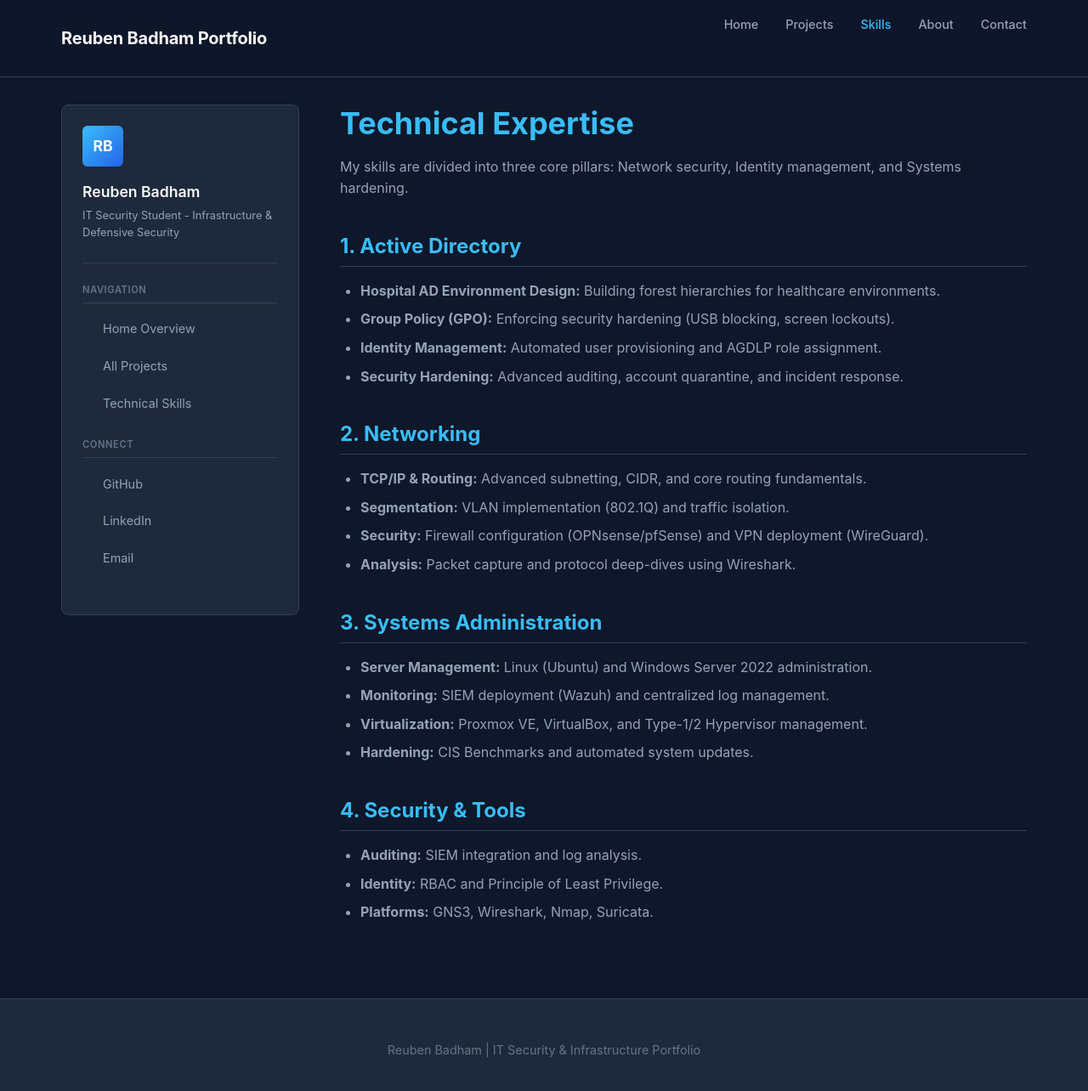
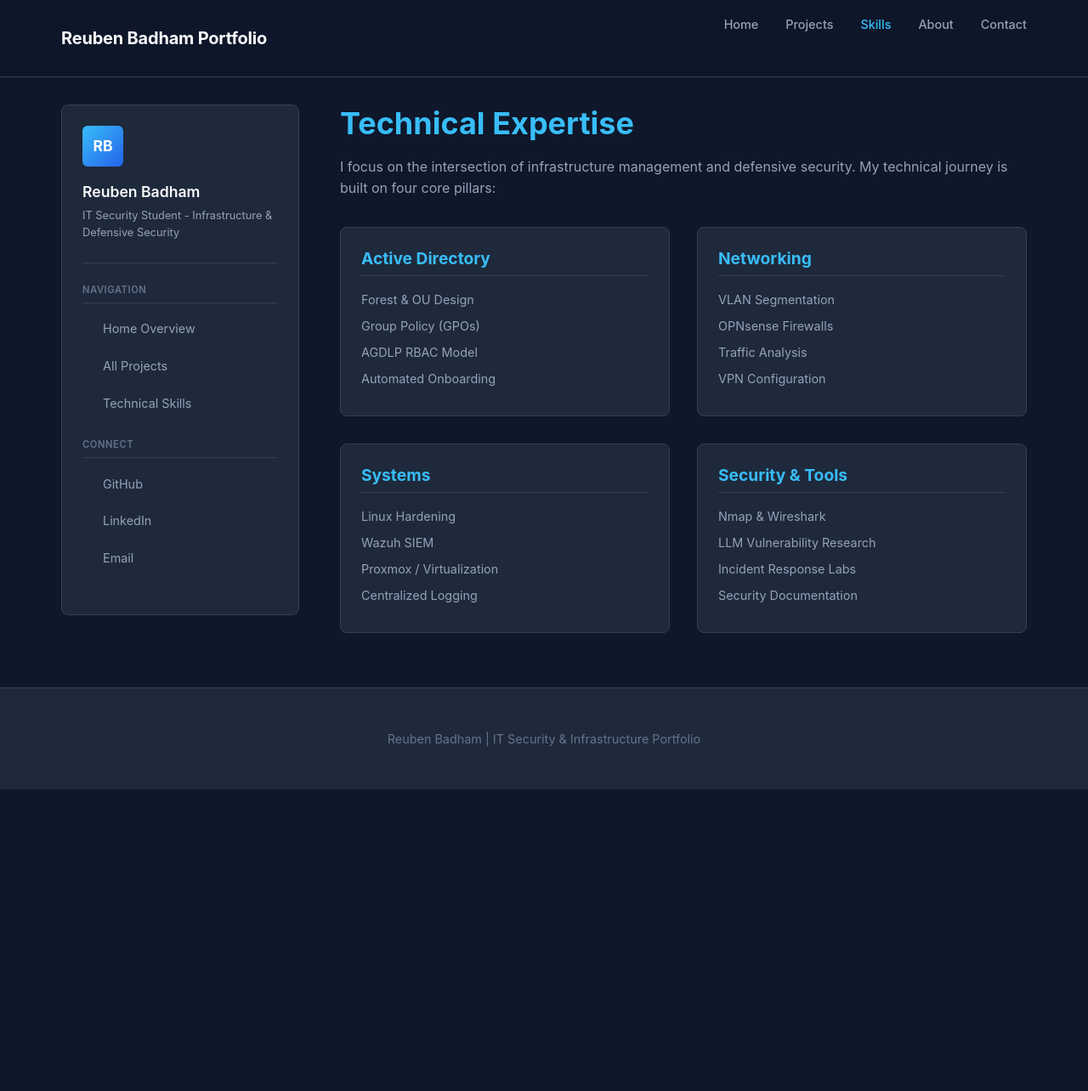
Before and after one commit to Sin9ularity1/Portfolio, a Jekyll site: the page built from skills.md, in a window 1280 px wide and 1295 px high. Shown: the top 1284 px of the window at 85% size. Built offline with Jekyll 4.4.1, drawn with Linux system fonts in a browser that asks for light colours.

Commit message:
modified skills, about and contact

```diff
--- a/skills.md
+++ b/skills.md
@@ -5,27 +5,89 @@ title: Technical Skills
 
 # Technical Expertise
 
-My skills are divided into three core pillars: Network security, Identity management, and Systems hardening.
+I focus on the intersection of infrastructure management and defensive security. My technical journey is built on four core pillars:
 
-## 1. Active Directory
-*   **Hospital AD Environment Design:** Building forest hierarchies for healthcare environments.
-*   **Group Policy (GPO):** Enforcing security hardening (USB blocking, screen lockouts).
-*   **Identity Management:** Automated user provisioning and AGDLP role assignment.
-*   **Security Hardening:** Advanced auditing, account quarantine, and incident response.
+<div class="skills-grid">
+    <div class="skill-card">
+        <h3>Active Directory</h3>
+        <ul>
+            <li>Forest & OU Design</li>
+            <li>Group Policy (GPOs)</li>
+            <li>AGDLP RBAC Model</li>
+            <li>Automated Onboarding</li>
+        </ul>
+    </div>
 
-## 2. Networking
-*   **TCP/IP & Routing:** Advanced subnetting, CIDR, and core routing fundamentals.
-*   **Segmentation:** VLAN implementation (802.1Q) and traffic isolation.
-*   **Security:** Firewall configuration (OPNsense/pfSense) and VPN deployment (WireGuard).
-*   **Analysis:** Packet capture and protocol deep-dives using Wireshark.
+    <div class="skill-card">
+        <h3>Networking</h3>
+        <ul>
+            <li>VLAN Segmentation</li>
+            <li>OPNsense Firewalls</li>
+            <li>Traffic Analysis</li>
+            <li>VPN Configuration</li>
+        </ul>
+    </div>
 
-## 3. Systems Administration
-*   **Server Management:** Linux (Ubuntu) and Windows Server 2022 administration.
-*   **Monitoring:** SIEM deployment (Wazuh) and centralized log management.
-*   **Virtualization:** Proxmox VE, VirtualBox, and Type-1/2 Hypervisor management.
-*   **Hardening:** CIS Benchmarks and automated system updates.
+    <div class="skill-card">
+        <h3>Systems</h3>
+        <ul>
+            <li>Linux Hardening</li>
+            <li>Wazuh SIEM</li>
+            <li>Proxmox / Virtualization</li>
+            <li>Centralized Logging</li>
+        </ul>
+    </div>
 
-## 4. Security & Tools
-*   **Auditing:** SIEM integration and log analysis.
-*   **Identity:** RBAC and Principle of Least Privilege.
-*   **Platforms:** GNS3, Wireshark, Nmap, Suricata.
+    <div class="skill-card">
+        <h3>Security & Tools</h3>
+        <ul>
+            <li>Nmap & Wireshark</li>
+            <li>LLM Vulnerability Research</li>
+            <li>Incident Response Labs</li>
+            <li>Security Documentation</li>
+        </ul>
+    </div>
+</div>
+
+<style>
+.skills-grid {
+    display: grid;
+    grid-template-columns: repeat(2, 1fr);
+    gap: 2rem;
+    margin-top: 2rem;
+}
+
+.skill-card {
+    background: var(--card-bg);
+    padding: 1.5rem;
+    border-radius: 8px;
+    border: 1px solid var(--border-color);
+}
+
+.skill-card h3 {
+    margin-top: 0;
+    color: var(--accent-color);
+    font-size: 1.2rem;
+    border-bottom: 1px solid var(--border-color);
+    padding-bottom: 0.5rem;
+    margin-bottom: 1rem;
+}
+
+.skill-card ul {
+    list-style: none;
+    padding: 0;
+    margin: 0;
+}
+
+.skill-card li {
+    font-size: 0.9rem;
+    margin-bottom: 0.5rem;
+    color: var(--text-secondary);
+}
+
+@media (max-width: 768px) {
+    .skills-grid {
+        grid-template-columns: 1fr;
+    }
+}
+</style>
```
Also changed, not shown: about.md (+9 -30 lines), contact.md (+35 -28 lines).
